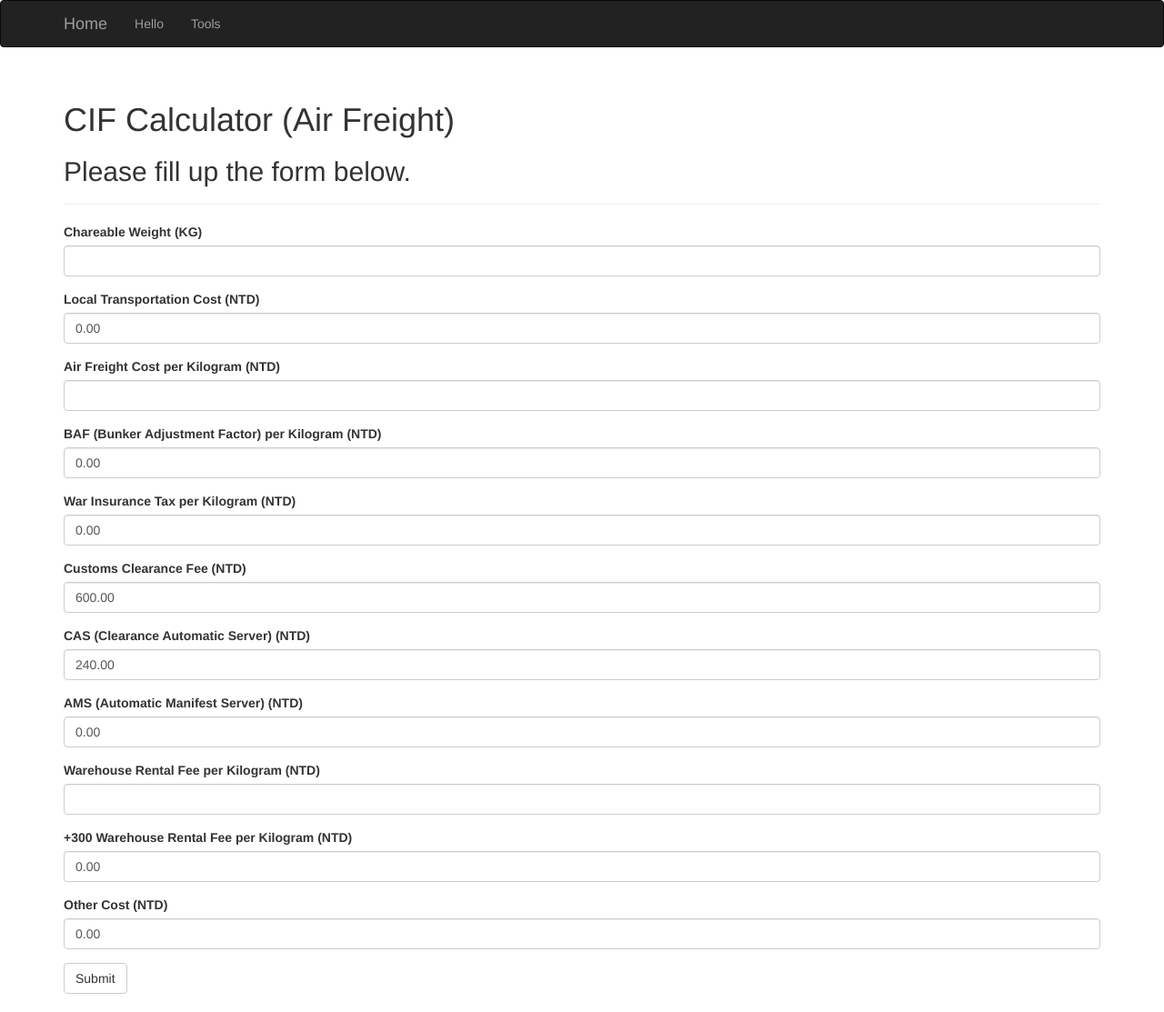
After one commit to Rovingleaves/-myStudy, a Flask app: page /tools/CIF_Calculator_Air in a window 1280 px wide. The commit adds this page. Shown: the whole page at 91% size. Run offline with Flask 2, Linux system fonts and the light colour scheme; some libraries are stand-ins or nearby versions.

Commit message:
210111_04
Add a tool: CIF Calculator (Air Freight)

```diff
--- /dev/null
+++ b/templates/CIF_Calculator_Air.html
@@ -0,0 +1,11 @@
+{% extends "base.html" %}
+{% import 'bootstrap/wtf.html' as wtf %}
+{% block page_content %}
+<div class='page-header'>
+    <h1>CIF Calculator (Air Freight)</h1>
+    <h2>{% if result %}The total CIF shipping cost is NTD {{ result }}{% else %}Please fill up the form below.{% endif %}</h2>
+</div>
+{{ wtf.quick_form(form)}}
+<h2>{% if result %}The total CIF shipping cost is NTD {{ result }}{% else %}{% endif %}</h2>
+<p></p>
+{% endblock %}
--- a/templates/Carton_Volumn_Calculator.html
+++ b/templates/Carton_Volumn_Calculator.html
@@ -4,6 +4,7 @@
 <div class='page-header'>
     <h1>Calculate cubic centimeter to cubic feet</h1>
     <h2>{% if result %}The carton cuft is {{ result }}{% else %}Please fill up the carton's height, width, and depth in centimeters.{% endif %}</h2>
+    <p>Cubic feet = (height x weight x depth) / 28316.85</p>
 </div>
 {{ wtf.quick_form(form)}}
 <p></p>
--- a/templates/Chargeable_Weight_Calculator.html
+++ b/templates/Chargeable_Weight_Calculator.html
@@ -6,6 +6,7 @@
     <h2>{% if charageable_weight_is_gross_weight %}The chargeable weight is <span style='color:blue'>Gross Weight {{gross_weight}}kg</span> while volume weight is {{volume_weight}}kg
         {% elif charageable_weight_is_gross_weight == False %}The chargeable weight is <span style='color:blue'>Volumn Weight {{volume_weight}}kg</span> while gross weight is {{gross_weight}}kg
         {% else %}Please fill up the carton's height, width, depth, and gross weight.{% endif %}</h2>
+    <p>Volume weight = (height x weight x depth) / 5000</p>
 </div>
 {{ wtf.quick_form(form)}}
 <p></p>
--- a/templates/tools.html
+++ b/templates/tools.html
@@ -6,6 +6,7 @@
     <ul>
         <li><a href='/tools/Carton_Volume_Calculator'>Carton Volume Calculator</a></li>
         <li><a href='/tools/Chargeable_Weight_Calculator'>Chargeable Weight Calculator</a></li>
-        <li><a href='/tools/Shipping_Cost_Calculator'>Shipping Cost Calculator</a></li>
+        <li><a href='/tools/CIF_Calculator_Air'>CIF Calculator (Air Freight)</a></li>
+        <li><a href='/tools/CIF_Calculator_Sea'>CIF Calculator (Sea Shipment)</a></li>
     </ul>
 {% endblock %}
```
